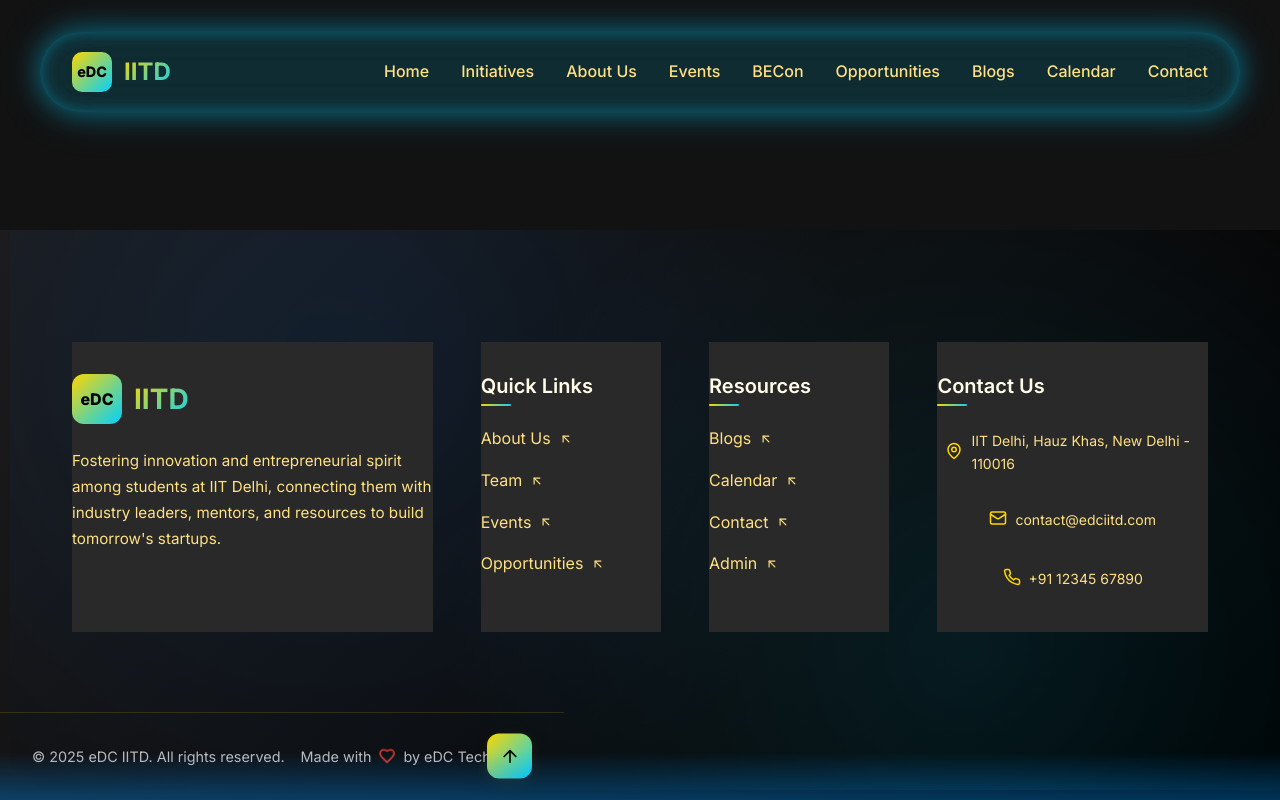
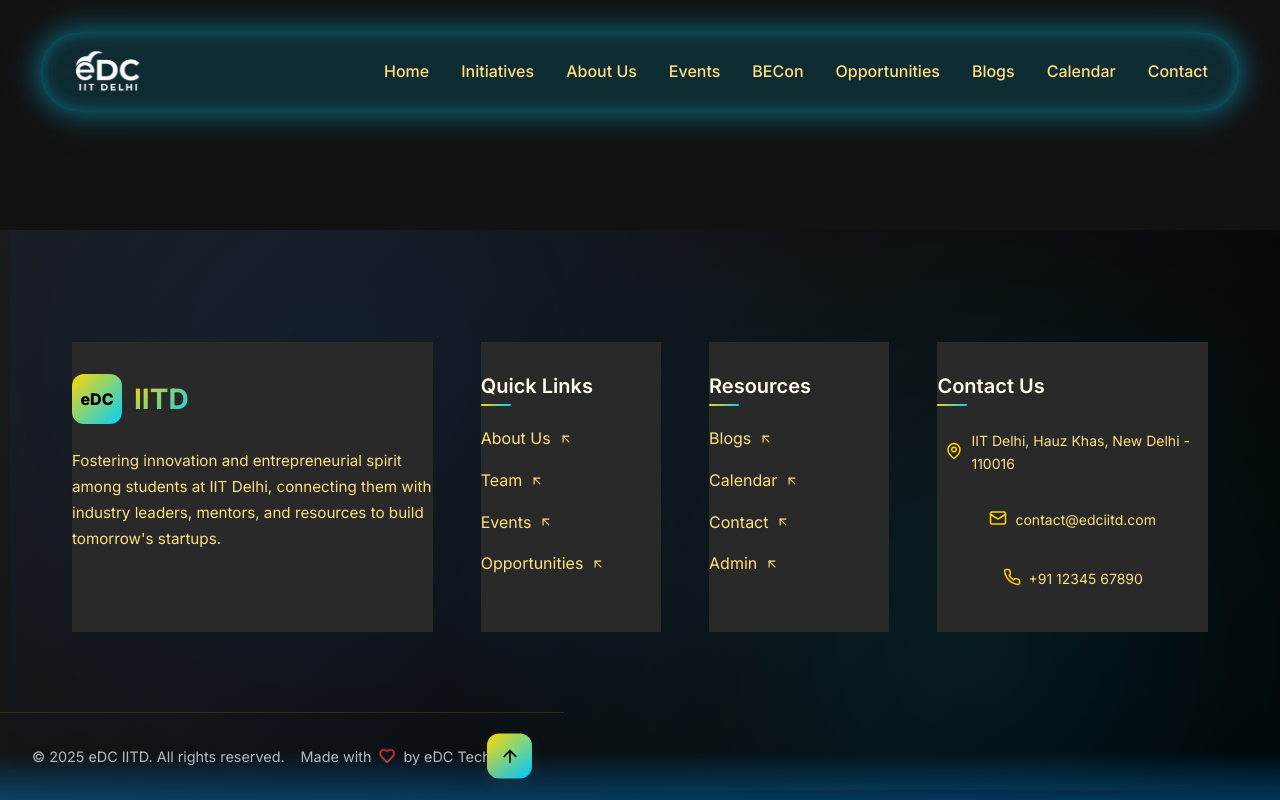
Before and after one commit to tejashvi-kumawat/eDC-frontend, a React (Vite) app: page /admin/queries in a window 1280 px wide. Built offline with nearby package versions, Linux system fonts and the light colour scheme.

Commit message:
logo added

```diff
--- a/src/components/Navbar.jsx
+++ b/src/components/Navbar.jsx
@@ -50,10 +50,7 @@ const Navbar = () => {
     <nav className={`navbar ${isScrolled ? 'scrolled' : ''}`}>
       <div className="nav-container">
         <Link to="/" className="nav-logo">
-          <div className="logo-icon">
-            <span>eDC</span>
-          </div>
-          <span className="logo-text">IITD</span>
+          <img src="/custom-logo.png" alt="Custom Logo" style={{ height: '72px', width: 'auto' }} />
         </Link>
 
         <div className="nav-menu">
```
Also changed, not shown: public/custom-logo.png (added).
